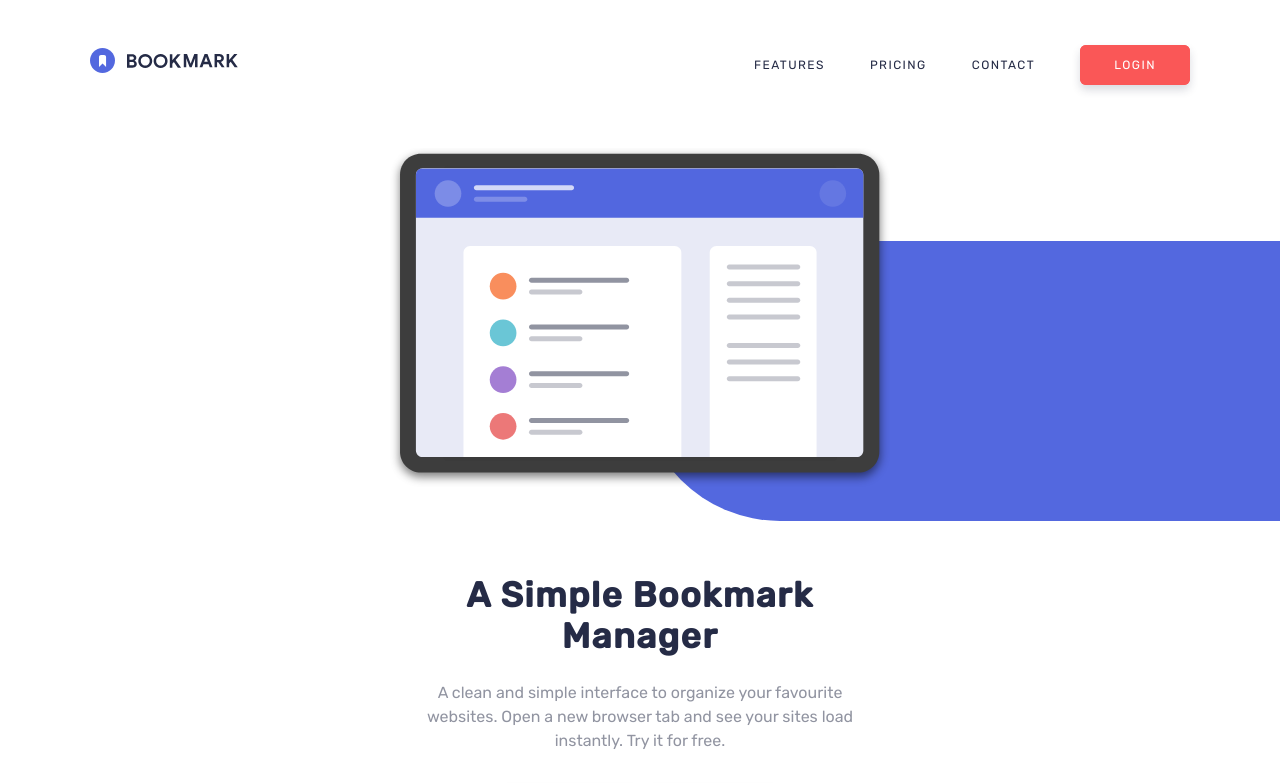
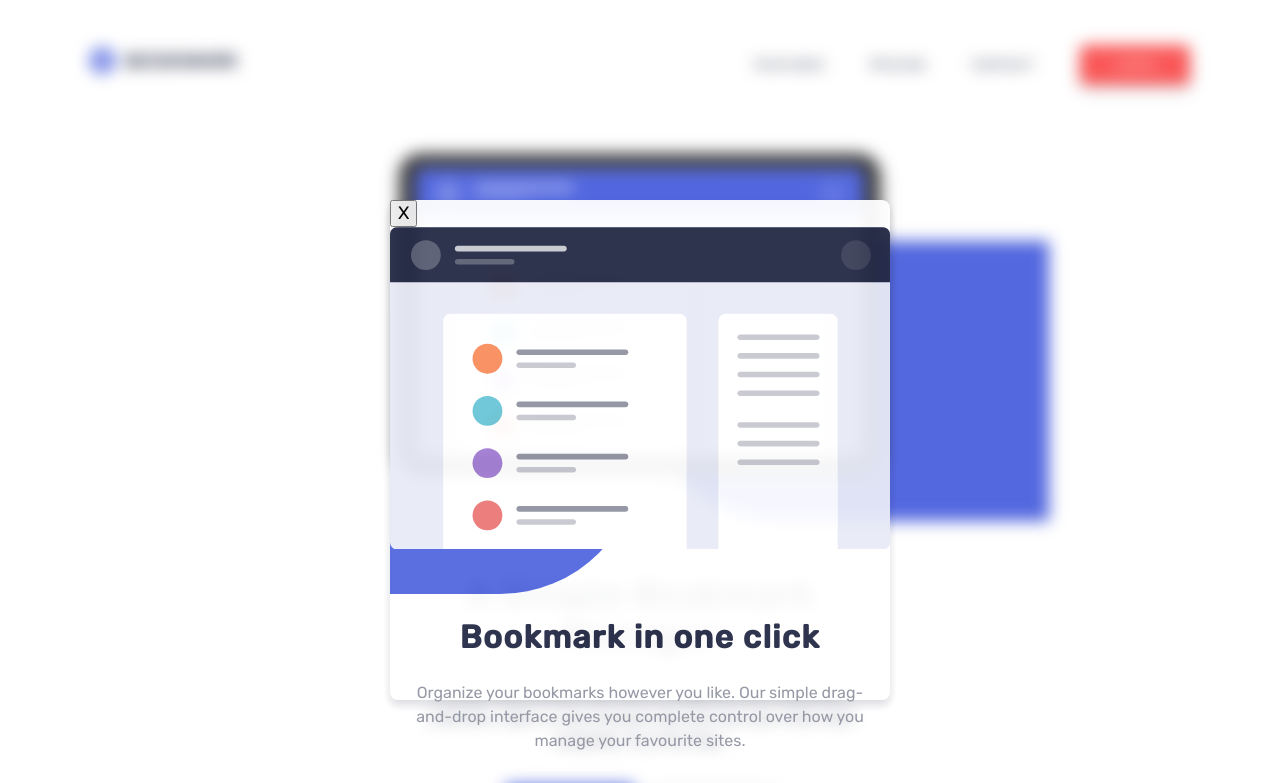
Before and after one commit to Ziko225/Beautiful-single-page-example, a React (Create React App) app: page / in a window 1280 px wide. Shown: the top 783 px of the page. Built offline with nearby package versions, Linux system fonts and the light colour scheme.

Commit message:
Added Extra logic

```diff
--- a/src/App.js
+++ b/src/App.js
@@ -5,18 +5,34 @@ import Header from "./features/Header";
 import Navigation from "./features/Navigation";
 import Questions from "./features/Questions";
 import "./styles.scss";
+import { useToggle } from "./hooks/useToggle";
+import { useEffect } from "react";
+import PopUp from "./features/PopUp";
 
 function App() {
+    const [isPopUpOpen, toggleIsPopUpOpen, setIsPopUpOpen] = useToggle(true);
+
+    useEffect(() => {
+        const timout = setTimeout(() => {
+            setIsPopUpOpen(true);
+        }, 30 * 1000);
+
+        return () => clearTimeout(timout);
+        // eslint-disable-next-line react-hooks/exhaustive-deps
+    }, []);
+
     return (
         <>
-            <Navigation />
-            <main className="main">
+            <div onMouseEnter={setIsPopUpOpen} className="hoverTop" />
+            {isPopUpOpen && <PopUp closeBar={toggleIsPopUpOpen} />}
+            <Navigation isBlur={isPopUpOpen} />
+            <main className={`main ${isPopUpOpen ? "blur" : ""}`}>
                 <Header />
                 <Features />
                 <Extensions />
                 <Questions />
             </main>
-            <Footer />
+            <Footer isBlur={isPopUpOpen} />
         </>
     );
 }
--- a/src/features/Features/Content/index.js
+++ b/src/features/Features/Content/index.js
@@ -6,7 +6,7 @@ import { ReactComponent as IllustrationSearch } from "./illustrationSearch.svg";
 import { ReactComponent as IllustrationShare } from "./illustrationShare.svg";
 import "./styles.scss";
 
-const Content = ({ page }) => {
+const Content = ({ page = 1 }) => {
 
     const data = {
         1: {
--- a/src/features/Footer/Form/index.js
+++ b/src/features/Footer/Form/index.js
@@ -4,14 +4,14 @@ import "./styles.scss";
 import useForm from "./useForm";
 
 const Form = () => {
-    const { submitHandler, inputHandler, isError, number } = useForm();
+    const { submitHandler, inputHandler, isError, numberWithDot } = useForm();
 
     const errorClassName = isError ? "form__inputSection--error" : "";
 
     return (
         <section className="formSection">
             <h3 className="formSection__subTitle">
-                {`${number}+ ALREADY JOINED`}
+                {`${numberWithDot}+ ALREADY JOINED`}
             </h3>
             <h2 className="formSection__title">
                 Stay up-to-date with what we're doing
@@ -20,7 +20,6 @@ const Form = () => {
                 <div className={`form__inputSection ${errorClassName}`}>
                     <div className="inputSection__inputWithIco">
                         <input
-                            required
                             className="inputWithIco__input"
                             onChange={inputHandler}
                             type="email"
--- a/src/features/Footer/Form/useForm.js
+++ b/src/features/Footer/Form/useForm.js
@@ -1,4 +1,5 @@
-import { useState } from "react";
+
+import { useEffect, useState } from "react";
 
 const useForm = () => {
     const [isError, setIsError] = useState(false);
@@ -7,15 +8,37 @@ const useForm = () => {
 
     const [number, setNumber] = useState(35000);
 
-    const submitHandler = () => {
+    useEffect(() => {
+        if (number <= 0) {
+            return setNumber(0);
+        }
 
+        setTimeout(() => {
+            setNumber(number - 875);
+        }, 500);
+    }, [number]);
+
+    const submitHandler = (event) => {
+        event.preventDefault();
+
+        setIsError(false);
+
+        const pattern = new RegExp(/^[\w-\\.]+@([\w-]+\.)+[\w-]{2,5}$/g);
+
+        if (pattern.test(email)) {
+            return alert("ok");
+        }
+
+        setIsError(true);
     };
 
     const inputHandler = (event) => {
         setEmail(event.target.value);
     };
 
-    return { submitHandler, inputHandler, isError, number };
+    const numberWithDot = number.toString().replace(/\B(?=(\d{3})+(?!\d))/g, ".");
+
+    return { submitHandler, inputHandler, isError, numberWithDot };
 };
 
 export default useForm;
--- a/src/features/Footer/index.js
+++ b/src/features/Footer/index.js
@@ -5,9 +5,9 @@ import Form from "./Form";
 
 import "./styles.scss";
 
-const Footer = () => {
+const Footer = ({ isBlur }) => {
     return (
-        <footer className="footer">
+        <footer className={`footer ${isBlur ? "blur" : ""}`}>
             <Form />
             <div className="footer__container">
                 <nav className="container__navigation">
--- a/src/features/Navigation/index.js
+++ b/src/features/Navigation/index.js
@@ -1,27 +1,23 @@
 import { ReactComponent as HamburgerIco } from "./hamburger.svg";
 import { ReactComponent as CloseIco } from "./xMark.svg";
-import { useState } from "react";
 import Logo from "../../components/Logo";
 import Link from "../../components/Link";
 import Social from "../../components/Social";
+import { useToggle } from "../../hooks/useToggle";
 import "./styles.scss";
 
-const Navigation = () => {
-    const [isHamburgerBarOpen, setIsHamburgerBarOpen] = useState(false);
-
-    const toggleBar = () => {
-        setIsHamburgerBarOpen(!isHamburgerBarOpen);
-    };
+const Navigation = ({ isBlur }) => {
+    const [isHamburgerBarOpen, toggleIsHamburgerBarOpen] = useToggle(false);
 
     const activeClassName = isHamburgerBarOpen ? "topSection--active" : "";
 
     return (
         <>
-            <div className={`topSection ${activeClassName}`}>
+            <div className={`topSection ${activeClassName} ${isBlur ? "blur" : ""}`}>
                 <a className="topSection__logoContainer" href="/">
                     <Logo isHamburgerBar={isHamburgerBarOpen} />
                 </a>
-                <button onClick={toggleBar} className="topSection__hamburgerButton">
+                <button onClick={toggleIsHamburgerBarOpen} className="topSection__hamburgerButton">
                     {isHamburgerBarOpen ? <CloseIco /> : <HamburgerIco />}
                 </button>
                 <nav className="topSection__navigation" >
--- /dev/null
+++ b/src/features/PopUp/index.js
@@ -0,0 +1,14 @@
+import Content from "../Features/Content";
+import "./styles.scss";
+
+const PopUp = ({ closeBar }) => {
+
+    return (
+        <div className="popup">
+            <button onClick={closeBar}>X</button>
+            <Content />
+        </div>
+    );
+};
+
+export default PopUp;
--- /dev/null
+++ b/src/features/PopUp/styles.scss
@@ -0,0 +1,17 @@
+@import "../../theme";
+
+.popup {
+    width: 500px;
+    height: 500px;
+    position: fixed;
+    z-index: 4;
+    box-shadow: $lightShadow;
+    background-color: white;
+    border-radius: 8px;
+    opacity: 95%;
+    top: 200px;
+    right: 0;
+    left: 0;
+    margin-left: auto;
+    margin-right: auto;
+}
--- /dev/null
+++ b/src/hooks/useToggle.js
@@ -0,0 +1,9 @@
+import { useCallback, useState } from 'react';
+
+export const useToggle = (defaultValue) => {
+    const [value, setValue] = useState(!!defaultValue);
+
+    const toggle = useCallback(() => setValue(x => !x), []);
+
+    return [value, toggle, setValue];
+};
--- a/src/styles.scss
+++ b/src/styles.scss
@@ -21,3 +21,14 @@
         padding: 0 20px;
     }
 }
+
+.blur {
+    filter: blur(8px);
+}
+
+.hoverTop {
+    width: 100%;
+    height: 10px;
+    position: absolute;
+    top: 0
+}
```
